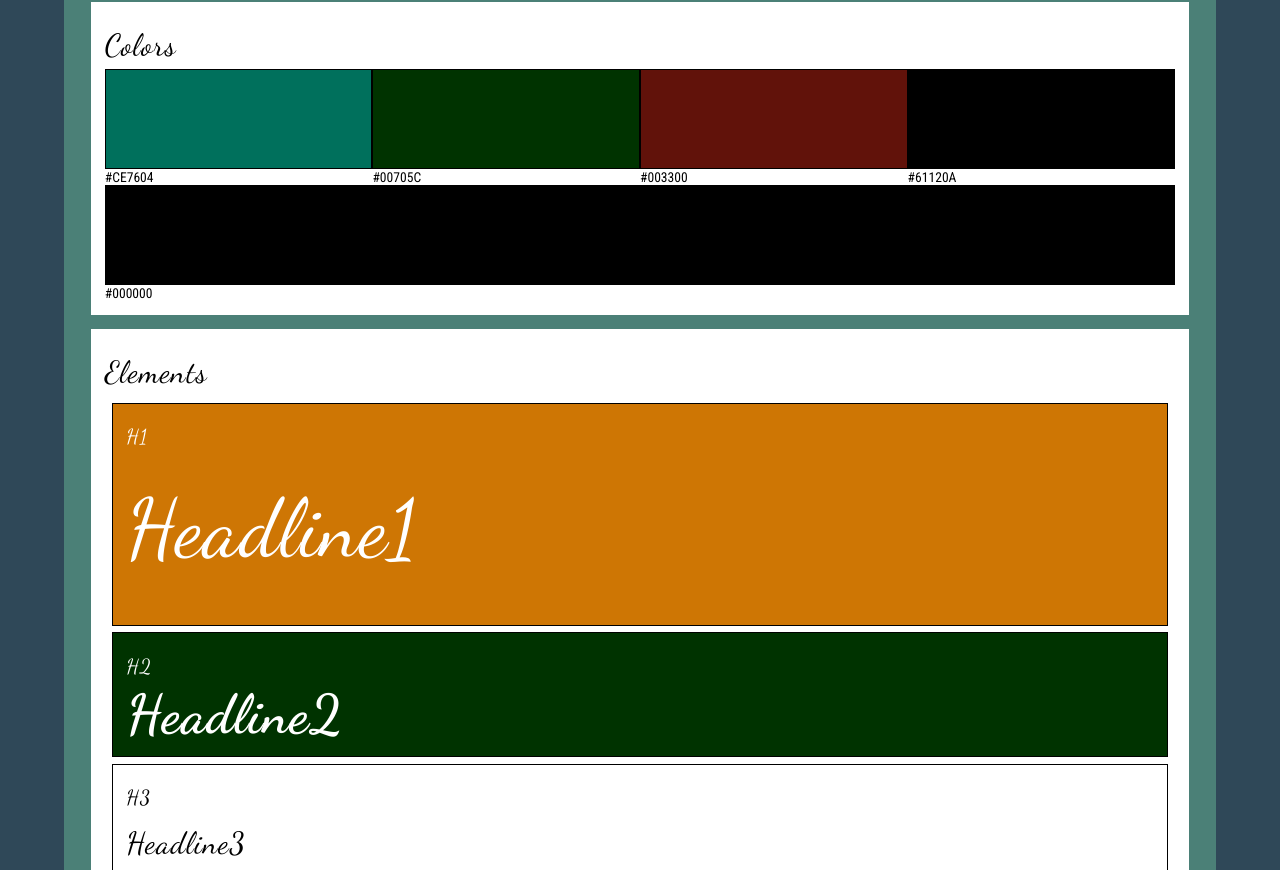
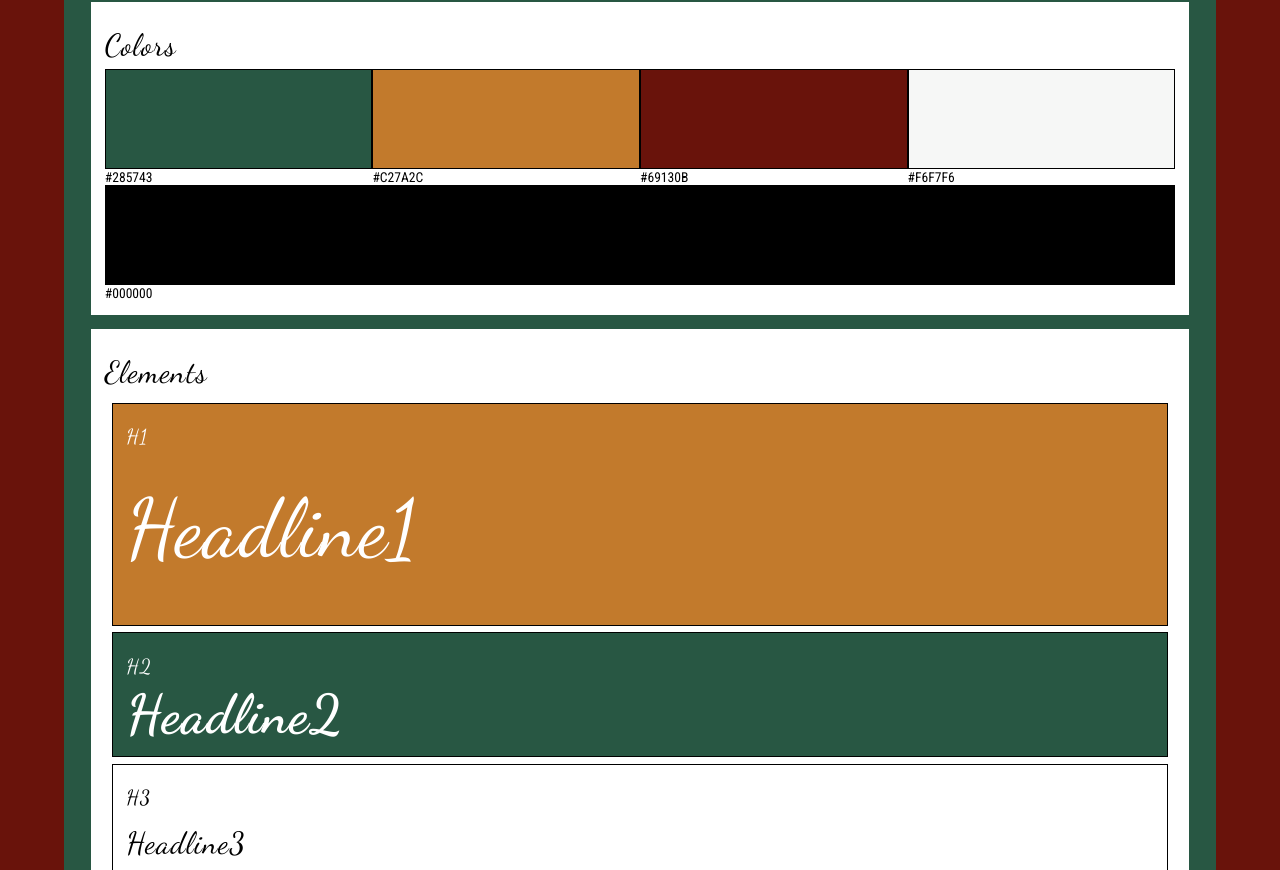
Before and after one commit to TyroneMartin/group-project-wdd331, a plain HTML site: page zengarden/style-guide.html in a window 1280 px wide. Shown: the part 865-1735 px from the top of the page. Drawn offline with Linux system fonts and the light colour scheme.

Commit message:
style guide colors and typography

```diff
--- a/styles/style-pattern.css
+++ b/styles/style-pattern.css
@@ -6,7 +6,7 @@
 }
 
 html {
-  background-color: #2F4858;
+  background-color: #69130B;
   padding: 5%;
 }
 
@@ -14,7 +14,7 @@ body {
   font-family: "Roboto Condensed", sans-serif;
   font-size: 85%;
   color: #000000;
-  background-color: #4B8077;
+  background-color: #285743;
   margin: 0;
   padding: 1em;
 }
@@ -25,7 +25,7 @@ h2, h3, h4 {
 }
 
 h1, .H1Tag {
-  background: #ce7604;
+  background: #C27A2C;
   color: #fff;
   display: inline-block;
   font-weight: normal;
@@ -113,19 +113,19 @@ section.colors > figure .swatch {
   border: 1px solid;
 }
 section.colors > figure:nth-child(5) .swatch {
-  background-color: #000000;
+  background-color: #F6F7F6;
 }
 section.colors > figure:nth-child(4) .swatch {
-  background-color: #61120A;
+  background-color: #69130B;
 }
 section.colors > figure:nth-child(3) .swatch {
-  background-color: #003300;
+  background-color: #C27A2C;
 }
 section.colors > figure:nth-child(2) .swatch {
-  background-color: #00705C;
+  background-color: #285743;
 }
 section.colors > figure:nth-child(1) .swatch {
-  background-color: #CE7604;
+  background-color: #C27A2C;
 }
 section.elements .element {
   border: 1px solid;
@@ -133,13 +133,13 @@ section.elements .element {
   padding: 1em;
 }
 section.elements .element.accent1 {
-  background-color: #CE7604;
+  background-color: #C27A2C;
 }
 section.elements .element.accent1 h4 {
   color: #fff;
 }
 section.elements .element.accent3 {
-  background-color: #003300;
+  background-color: #285743;
 }
 section.elements .element.accent3 h4 {
   color: #fff;
@@ -157,5 +157,5 @@ section.elements .element p.uppercase-light {
   color: #fff;
 }
 section.elements .element p.uppercase-light.accent4 {
-  background-color: #61120A;
+  background-color: #69130B;
 }/*# sourceMappingURL=style-pattern.css.map */
--- a/zengarden/style-guide.html
+++ b/zengarden/style-guide.html
@@ -43,19 +43,19 @@
       <h3>Colors</h3>
       <figure>
         <div class="swatch accent1"></div>
-        <figcaption>#CE7604</figcaption>
+        <figcaption>#285743</figcaption>
       </figure>
       <figure>
         <div class="swatch accent2"></div>
-        <figcaption>#00705C</figcaption>
+        <figcaption>#C27A2C</figcaption>
       </figure>
       <figure>
         <div class="swatch accent3"></div>
-        <figcaption>#003300</figcaption>
+        <figcaption>#69130B</figcaption>
       </figure>
       <figure>
         <div class="swatch accent4"></div>
-        <figcaption>#61120A</figcaption>
+        <figcaption>#F6F7F6</figcaption>
       </figure>
       <figure>
         <div class="swatch text-dark"></div>
```
